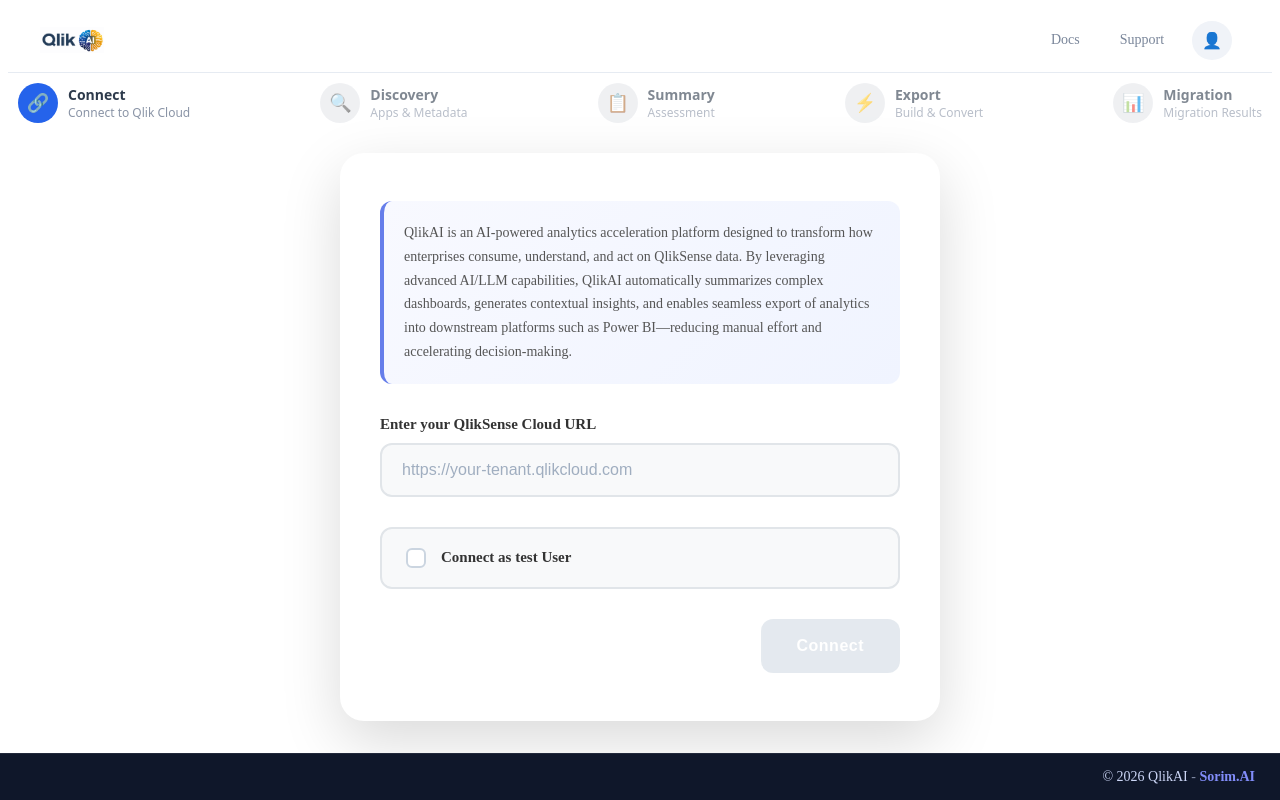
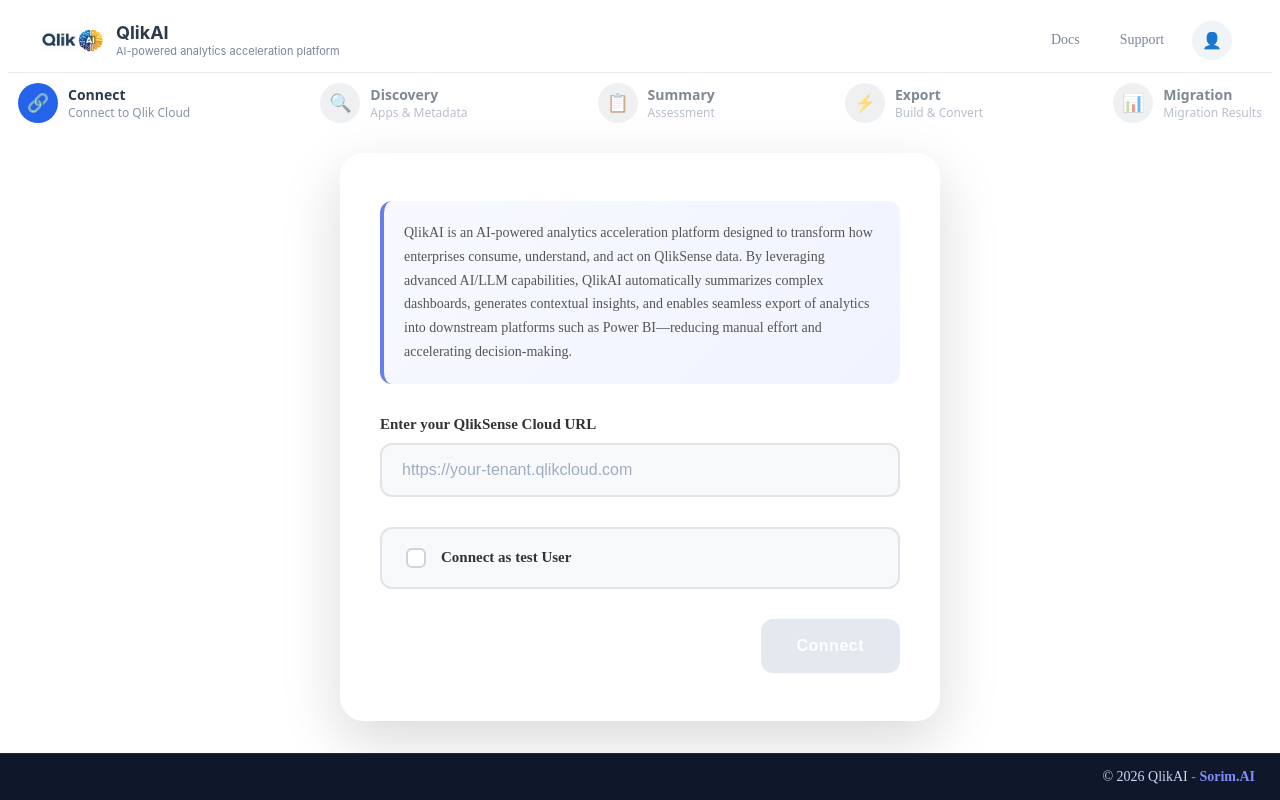
Before and after one commit to sorimdevs-tech/QlikSense, a React (Vite) app in the folder qlik_app/converter/csv/: page / in a window 1280 px wide. Built offline with nearby package versions, Linux system fonts and the light colour scheme; no server answers.

Commit message:
Add description text below logo in header

```diff
--- a/qlik_app/converter/csv/src/components/Header/Header.css
+++ b/qlik_app/converter/csv/src/components/Header/Header.css
@@ -18,6 +18,30 @@
   height: 40px;
   width: auto;
   object-fit: contain;
+}
+
+.logo-description {
+  display: flex;
+  flex-direction: column;
+  gap: 2px;
+}
+
+.logo-text {
+  font-family: "Inter", "Segoe UI", sans-serif;
+  font-size: 18px;
+  font-weight: 700;
+  color: #2d3a4b;
+  margin: 0;
+  line-height: 1.2;
+}
+
+.logo-subtitle {
+  font-family: "Inter", "Segoe UI", sans-serif;
+  font-size: 11px;
+  color: #7a869a;
+  margin: 0;
+  line-height: 1.2;
+  font-weight: 400;
 }
 
 .header-right {
@@ -58,4 +82,7 @@
   .header-right a {
     display: none;
   }
+  .logo-subtitle {
+    display: none;
+  }
 }
--- a/qlik_app/converter/csv/src/components/Header/Header.tsx
+++ b/qlik_app/converter/csv/src/components/Header/Header.tsx
@@ -10,6 +10,10 @@ export default function Header() {
           alt="QlikAI Logo"
           className="logo-image"
         />
+        <div className="logo-description">
+          <p className="logo-text">QlikAI</p>
+          <p className="logo-subtitle">AI-powered analytics acceleration platform</p>
+        </div>
       </div>
 
       <div className="header-right">
```
